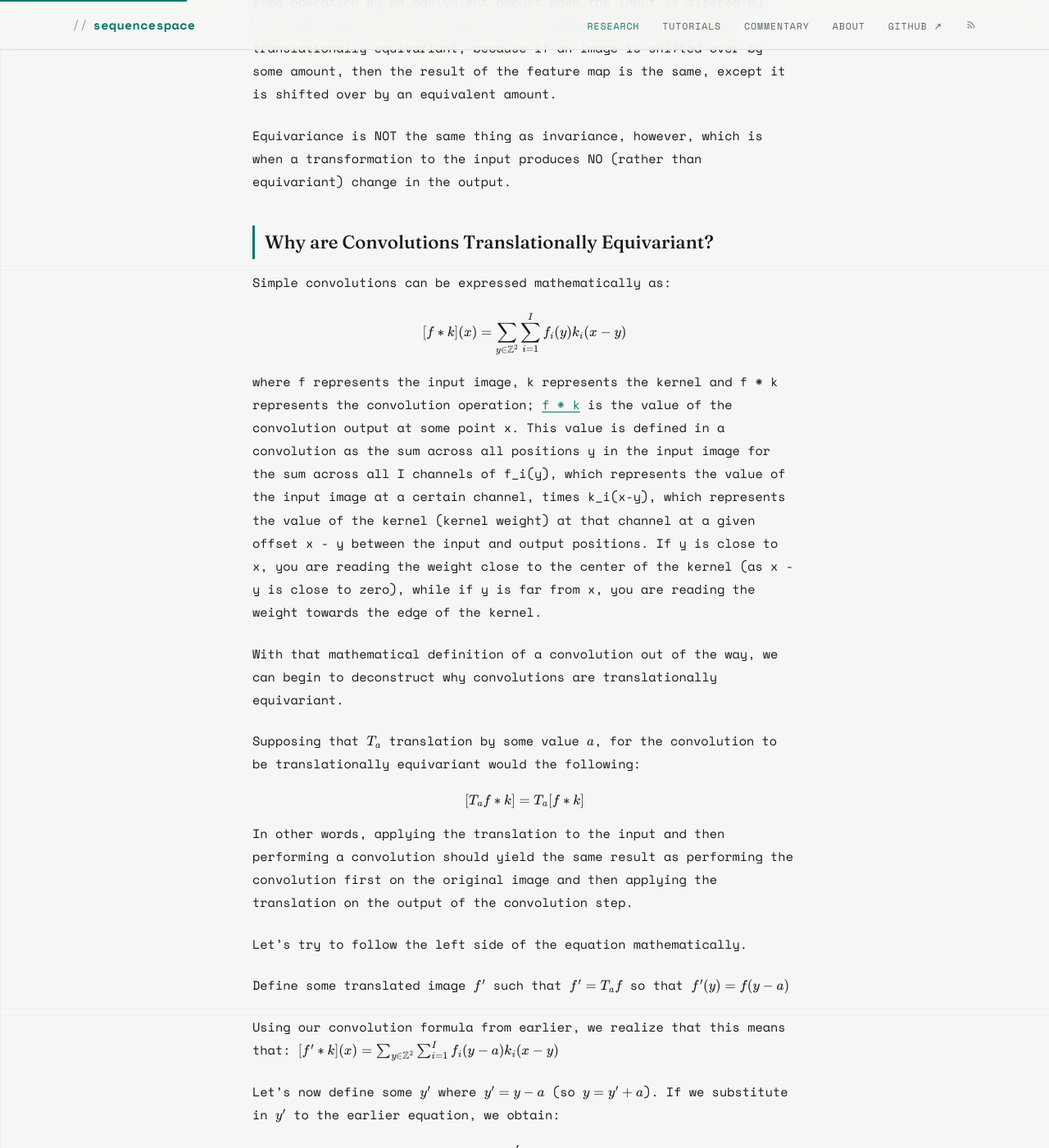
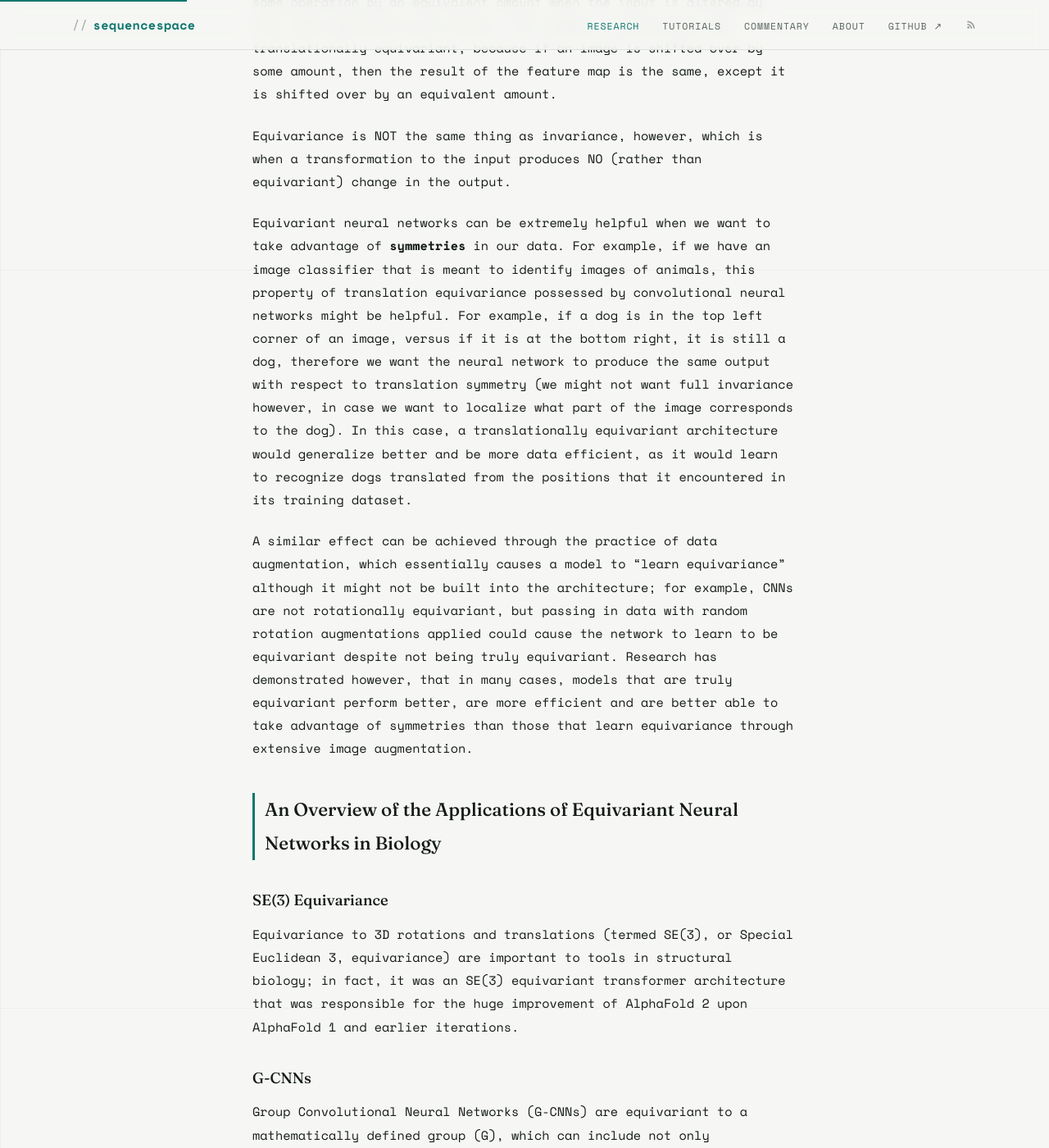
Before and after one commit to arjundeshx/sequencespace, a Jekyll site: the page built from _posts/2026-08-09-equivariant-networks.md, in a window 1280 px wide and 1400 px high, scrolled down 570 px. Shown: the whole window at 82% size. Built offline with Jekyll 4.4.1, drawn with Linux system fonts in a browser that asks for light colours; some of the changed text lies outside the part shown.

Commit message:
Update 2026-08-09-equivariant-networks.md

```diff
--- a/_posts/2026-08-09-equivariant-networks.md
+++ b/_posts/2026-08-09-equivariant-networks.md
@@ -9,11 +9,29 @@ author: Arjun Deshpande
 math: true
 ---
 
-## What is Equivariance?
+## What is Equivariance, And Why is it so Important?
 
 Equivariance is when the output of a step or architecture changes by some operation by an equivalent amount when the input is altered by that same operation by an amount. For example, convolutions are translationally equivariant, because if an image is shifted over by some amount, then the result of the feature map is the same, except it is shifted over by an equivalent amount.
 
 Equivariance is NOT the same thing as invariance, however, which is when a transformation to the input produces NO (rather than equivariant) change in the output.
+
+Equivariant neural networks can be extremely helpful when we want to take advantage of **symmetries** in our data. For example, if we have an image classifier that is meant to identify images of animals, this property of translation equivariance possessed by convolutional neural networks might be helpful. For example, if a dog is in the top left corner of an image, versus if it is at the bottom right, it is still a dog, therefore we want the neural network to produce the same output with respect to translation symmetry (we might not want full invariance however, in case we want to localize what part of the image corresponds to the dog). In this case, a translationally equivariant architecture would generalize better and be more data efficient, as it would learn to recognize dogs translated from the positions that it encountered in its training dataset.
+
+A similar effect can be achieved through the practice of data augmentation, which essentially causes a model to "learn equivariance" although it might not be built into the architecture; for example, CNNs are not rotationally equivariant, but passing in data with random rotation augmentations applied could cause the network to learn to be equivariant despite not being truly equivariant. Research has demonstrated however, that in many cases, models that are truly equivariant perform better, are more efficient and are better able to take advantage of symmetries than those that learn equivariance through extensive image augmentation.
+
+
+## An Overview of the Applications of Equivariant Neural Networks in Biology
+
+### SE(3) Equivariance
+Equivariance to 3D rotations and translations (termed SE(3), or Special Euclidean 3, equivariance) are important to tools in structural biology; in fact, it was an SE(3) equivariant transformer architecture that was responsible for the huge improvement of AlphaFold 2 upon AlphaFold 1 and earlier iterations.
+
+### G-CNNs
+Group Convolutional Neural Networks (G-CNNs) are equivariant to a mathematically defined group (G), which can include not only translations, but other geometric operations such as certain rotations and reflections. These G-CNNs have proved to be higher performing and more data efficient when applied to biomedical imaging and histopathology tasks.
+
+### RC-CNNs
+DNA double helices also have symmetry because of complementarity of strands! Some models that deal with DNA data are this RC (reverse-complement) equivariant.
+
+Before we go into more complex topics like SE(3) equivariance and its applications in AlphaFold 2, let's first take a deeper look at the mathematical basis of equivariance in convolutions.
 
 ## Why are Convolutions Translationally Equivariant?
 
```
